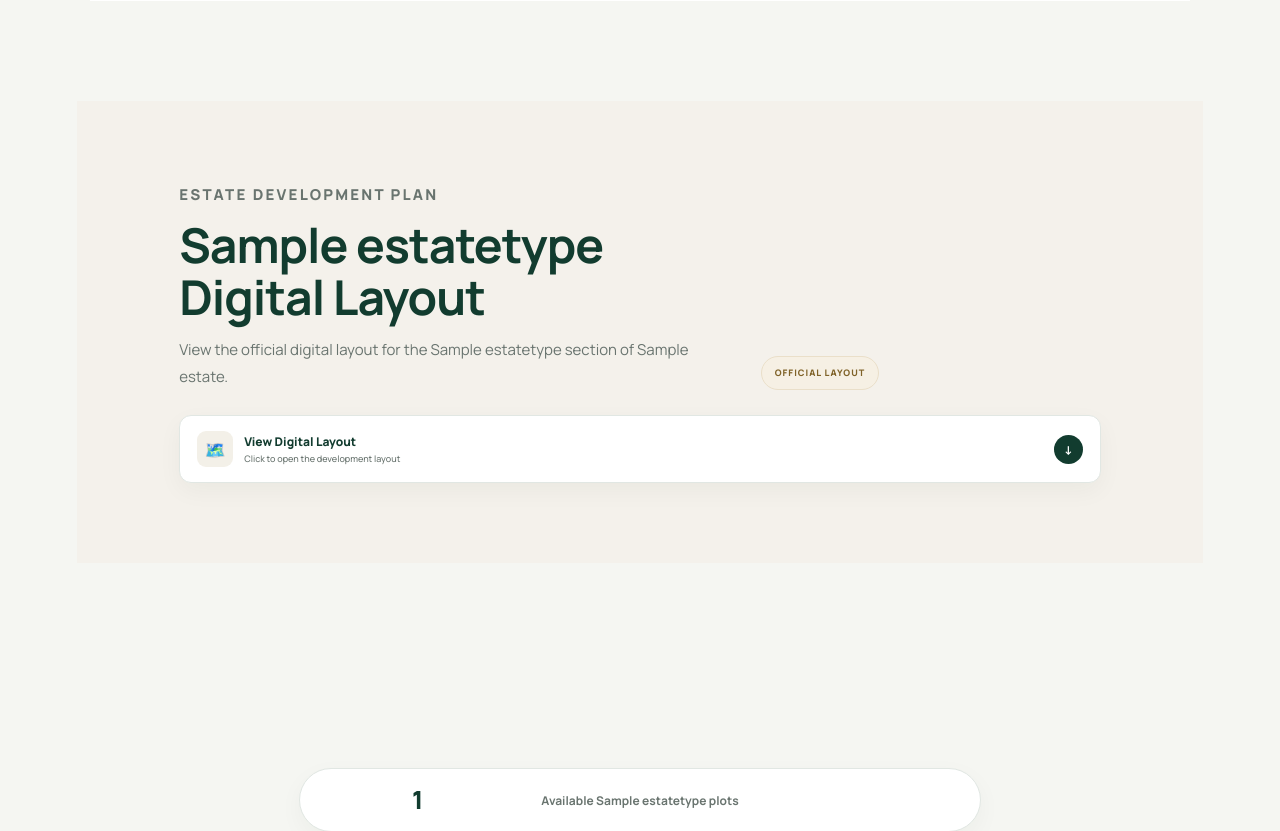
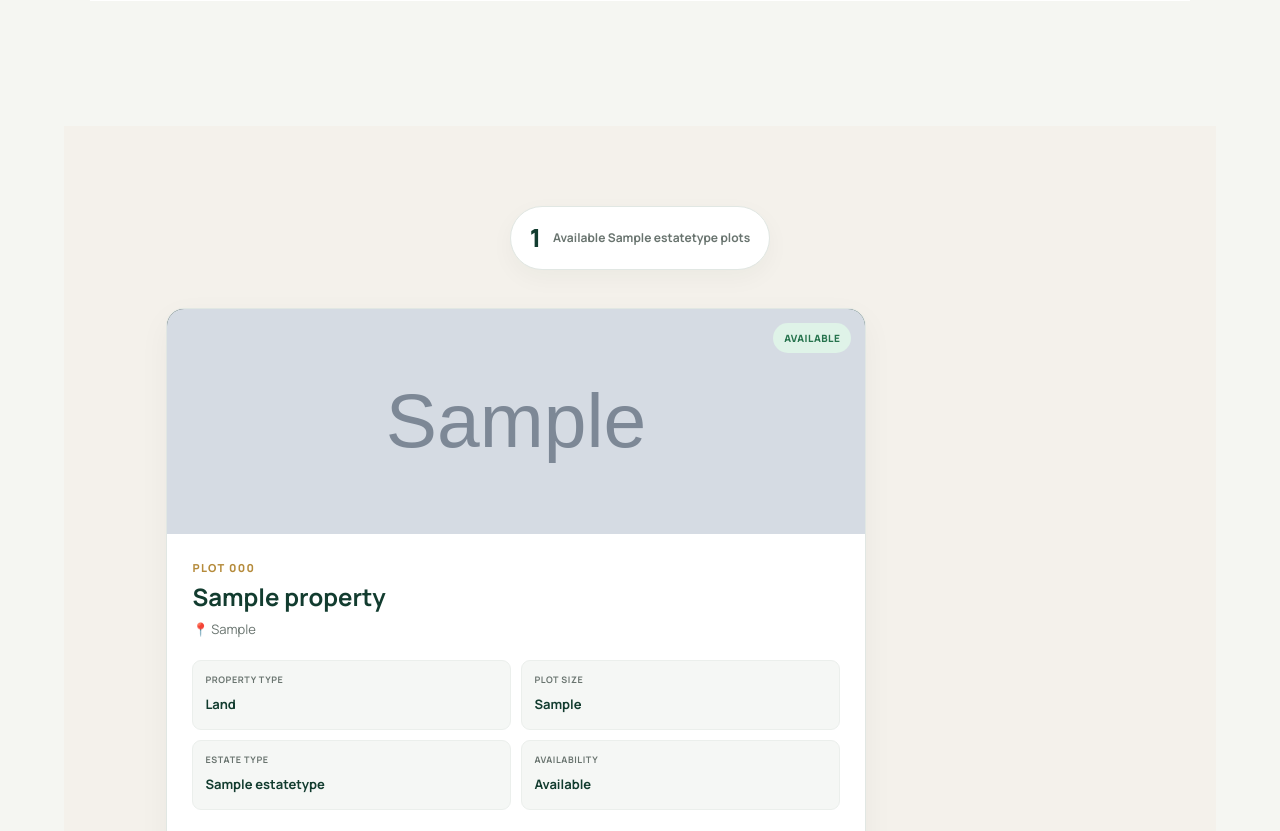
Before and after one commit to stressfree1/king-b-real-estate, a Django app: page /properties/estate/1/type/1/ in a window 1280 px wide. Shown: the part 1701-2532 px from the top of the page. Run offline with Django 5.2, Linux system fonts and the light colour scheme; tables that the repository leaves empty hold one stand-in row (values such as "Sample post"); grey boxes marked "Sample" are stand-in pictures.

```diff
--- a/properties/templates/properties/estate_type_detail.html
+++ b/properties/templates/properties/estate_type_detail.html
@@ -2334,198 +2334,6 @@
 
     {% endif %}
 
-
-    <!-- =====================================================
-         04. DIGITAL LAYOUT
-         HIDDEN UNTIL USER OPENS IT
-    ====================================================== -->
-
-    {% if estate_type.digital_layout %}
-
-        <section class="kb-layout-section">
-
-
-            <!-- =================================================
-                 LAYOUT HEADER
-            ================================================== -->
-
-            <div class="kb-layout-heading">
-
-
-                <div class="kb-layout-heading-content">
-
-
-                    <p class="kb-label">
-                        ESTATE DEVELOPMENT PLAN
-                    </p>
-
-
-                    <h2>
-                        {{ estate_type.name }}
-                        Digital Layout
-                    </h2>
-
-
-                    <p>
-
-                        View the official digital layout for
-                        the {{ estate_type.name }} section of
-                        {{ estate.name }}.
-
-                    </p>
-
-
-                </div>
-
-
-                <div class="kb-layout-tag">
-
-                    Official Layout
-
-                </div>
-
-
-            </div>
-
-
-            <!-- =================================================
-                 COLLAPSED DIGITAL LAYOUT BUTTON
-            ================================================== -->
-
-            <button
-                type="button"
-                class="kb-layout-toggle"
-                id="kbLayoutToggle"
-                aria-expanded="false"
-                aria-controls="kbLayoutContent"
-            >
-
-
-                <span class="kb-layout-toggle-left">
-
-
-                    <span class="kb-layout-toggle-icon">
-                        🗺️
-                    </span>
-
-
-                    <span class="kb-layout-toggle-text">
-
-
-                        <span class="kb-layout-toggle-title">
-
-                            View Digital Layout
-
-                        </span>
-
-
-                        <span class="kb-layout-toggle-subtitle">
-
-                            Click to open the development layout
-
-                        </span>
-
-
-                    </span>
-
-
-                </span>
-
-
-                <span
-                    class="kb-layout-toggle-arrow"
-                    aria-hidden="true"
-                >
-                    ↓
-                </span>
-
-
-            </button>
-
-
-            <!-- =================================================
-                 HIDDEN LAYOUT CONTENT
-            ================================================== -->
-
-            <div
-                class="kb-layout-content"
-                id="kbLayoutContent"
-            >
-
-
-                <div class="kb-layout-card">
-
-
-                    <div class="kb-layout-frame">
-
-
-                        {% with layout_url=estate_type.digital_layout.url %}
-
-
-                            {% if ".pdf" in layout_url|lower %}
-
-                                <iframe
-                                    src="{{ layout_url }}"
-                                    title="{{ estate.name }} {{ estate_type.name }} Digital Layout"
-                                ></iframe>
-
-
-                            {% else %}
-
-                                <img
-                                    src="{{ layout_url }}"
-                                    alt="{{ estate.name }} {{ estate_type.name }} Digital Layout"
-                                >
-
-                            {% endif %}
-
-
-                        {% endwith %}
-
-
-                    </div>
-
-
-                </div>
-
-
-                <!-- =============================================
-                     OPEN FULL LAYOUT
-                ============================================== -->
-
-                <div class="kb-layout-action">
-
-
-                    <a
-                        href="{{ estate_type.digital_layout.url }}"
-                        target="_blank"
-                        rel="noopener"
-                        class="kb-layout-button"
-                    >
-
-                        <span>
-                            Open Full Layout
-                        </span>
-
-
-                        <span class="kb-layout-button-arrow">
-                            ↗
-                        </span>
-
-                    </a>
-
-
-                </div>
-
-
-            </div>
-
-
-        </section>
-
-    {% endif %}
-
-
     <!-- =====================================================
          05. AVAILABLE PLOTS
     ====================================================== -->
```
